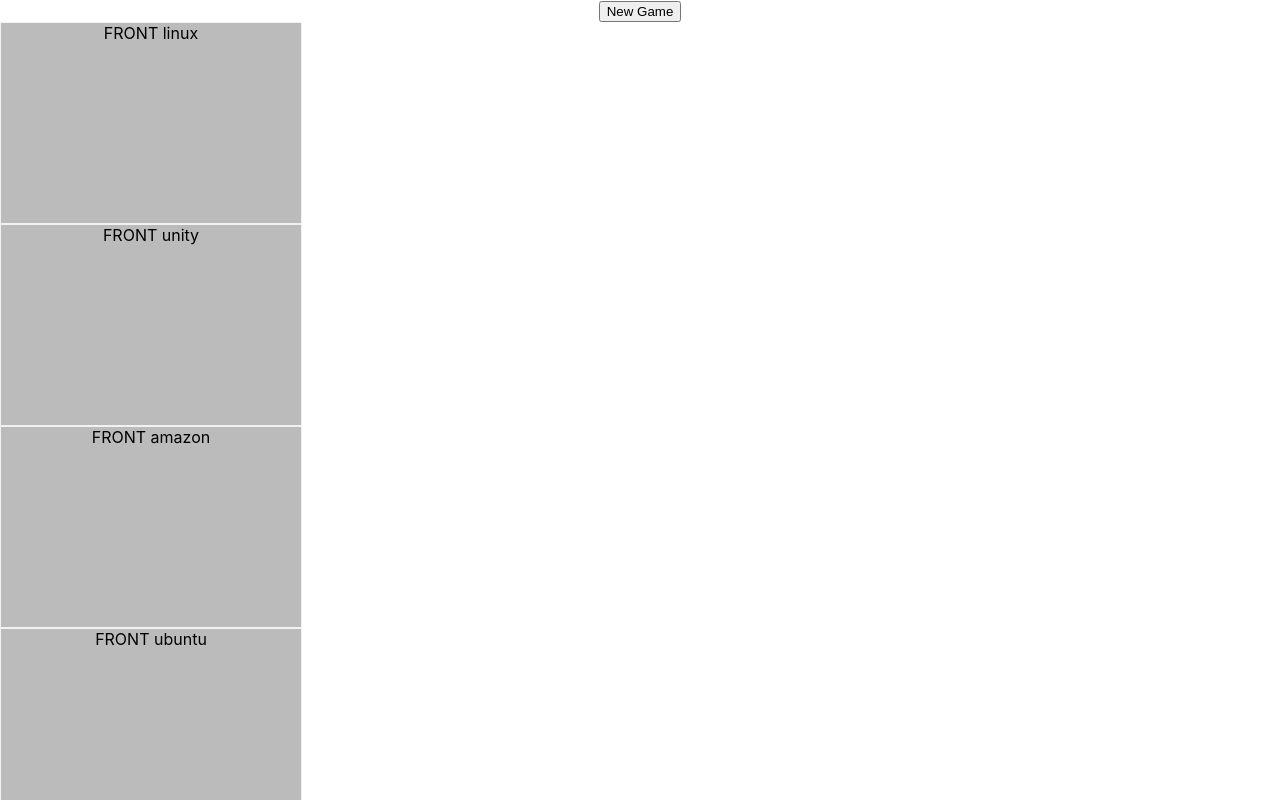
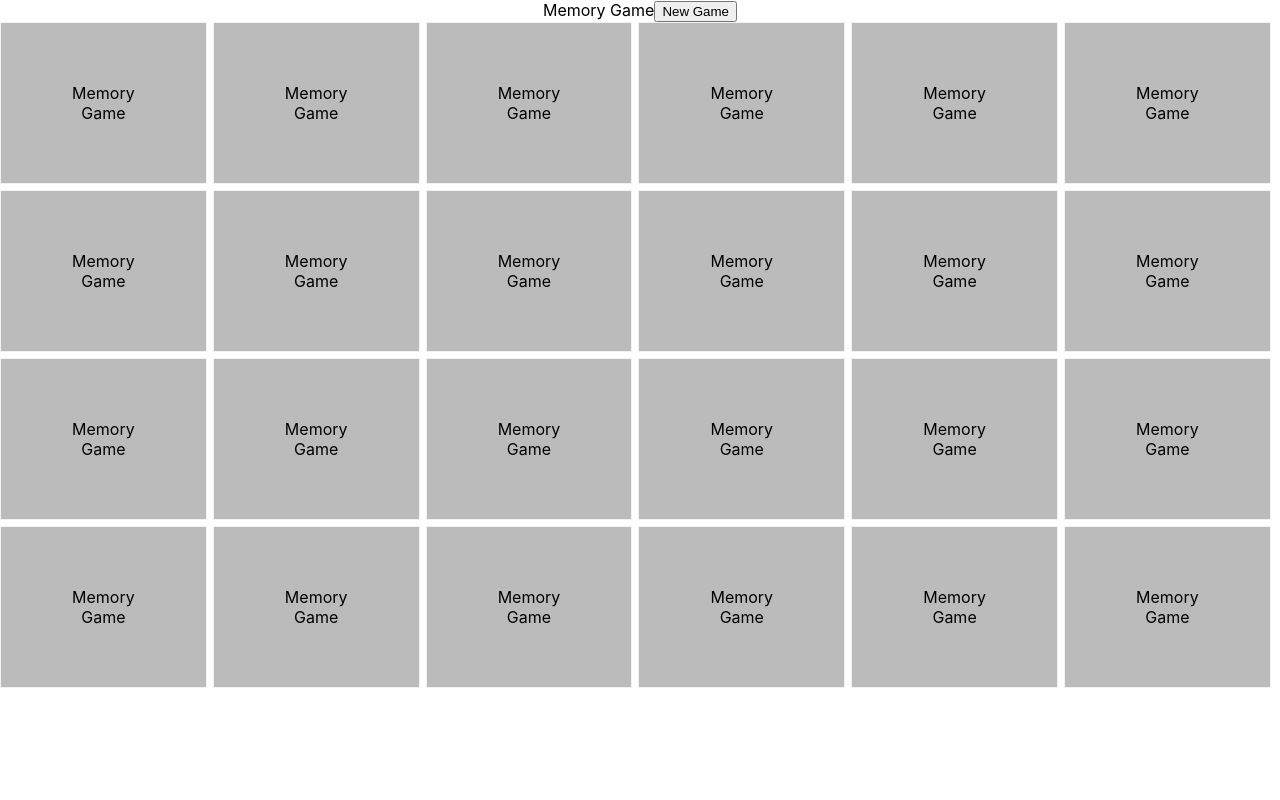
Before and after one commit to sehlceris/react-memory-game, a React (Create React App) app: page / in a window 1280 px wide. Shown: the top 800 px of the page. Built offline with nearby package versions, Linux system fonts and the light colour scheme.

Commit message:
add basic styling to cards

```diff
--- a/package.json
+++ b/package.json
@@ -4,6 +4,7 @@
   "private": true,
   "dependencies": {
     "@fortawesome/fontawesome-svg-core": "^1.2.32",
+    "@fortawesome/free-brands-svg-icons": "^5.15.1",
     "@fortawesome/free-solid-svg-icons": "^5.15.1",
     "@fortawesome/react-fontawesome": "^0.1.13",
     "@testing-library/jest-dom": "^5.11.6",
--- a/src/index.scss
+++ b/src/index.scss
@@ -1,5 +1,6 @@
 body {
   margin: 0;
+  box-sizing: border-box;
   font-family: -apple-system, BlinkMacSystemFont, 'Segoe UI', 'Roboto', 'Oxygen',
     'Ubuntu', 'Cantarell', 'Fira Sans', 'Droid Sans', 'Helvetica Neue',
     sans-serif;
--- a/src/index.tsx
+++ b/src/index.tsx
@@ -6,8 +6,14 @@
 import { Provider } from 'react-redux';
 import { createStore } from 'redux';
 import { rootReducer } from './store/root-reducer';
+import { library } from '@fortawesome/fontawesome-svg-core';
+import { fab } from '@fortawesome/free-brands-svg-icons';
 
+// initialize redux store
 const store = createStore(rootReducer);
+
+// initialize fontawesome
+library.add(fab);
 
 ReactDOM.render(
   <Provider store={store}>
--- a/src/memory-game/MemoryGame.scss
+++ b/src/memory-game/MemoryGame.scss
@@ -0,0 +1,25 @@
+.MemoryGame {
+  display: flex;
+  flex-direction: column;
+  justify-content: center;
+  align-items: stretch;
+
+  .memory-game-board {
+    flex: 0 1 80vh;
+    display: grid;
+    grid-row-gap: 0.5em;
+    grid-column-gap: 0.5em;
+    align-items: stretch;
+    justify-content: stretch;
+
+    @media screen and (orientation: portrait) {
+      grid-template-columns: repeat(4, 25%);
+      grid-template-rows: repeat(6, 16%);
+    }
+
+    @media screen and (orientation: landscape) {
+      grid-template-columns: repeat(6, 16%);
+      grid-template-rows: repeat(4, 25%);
+    }
+  }
+}
--- a/src/memory-game/MemoryGame.tsx
+++ b/src/memory-game/MemoryGame.tsx
@@ -36,6 +36,7 @@
         card={card}
         key={card.id}
         isFlipped={isFlipped}
+        isCheating={false}
         onClick={() => handleCardClick(card)}
       />
     );
@@ -43,7 +44,10 @@
 
   return (
     <div className="MemoryGame">
-      <button onClick={props.onNewGame}>New Game</button>
+      <div className="header">
+        <span>Memory Game</span>
+        <button onClick={props.onNewGame}>New Game</button>
+      </div>
       <div className="memory-game-board">{cards}</div>
     </div>
   );
--- a/src/memory-game/MemoryGameCard.scss
+++ b/src/memory-game/MemoryGameCard.scss
@@ -1,28 +1,45 @@
-// css is based from https://www.w3schools.com/howto/howto_css_flip_card.asp
+// flip card css is based from https://www.w3schools.com/howto/howto_css_flip_card.asp
 
-@keyframes cardMatched {
+@keyframes cardMatchedBack {
   0% {
     opacity: 1;
+    background-color: dodgerblue;
+  }
+  25% {
+    opacity: 1;
+    background-color: dodgerblue;
   }
   50% {
     opacity: 1;
+    background-color: rgb(71, 183, 106);
   }
   100% {
-    opacity: 0.1;
+    opacity: 0.3;
+    background-color: rgb(71, 183, 106);
   }
 }
 
 .MemoryGameCard {
   opacity: 1;
-  &.matched {
-    animation: cardMatched 1500ms forwards;
+  width: 100%;
+  height: 100%;
+
+  .icon {
+    font-size: 8em;
+  }
+
+  .flip-card-side {
+    display: flex;
+    flex-direction: column;
+    align-items: center;
+    justify-content: center;
   }
 
   /* The flip card container - set the width and height to whatever you want. We have added the border property to demonstrate that the flip itself goes out of the box on hover (remove perspective if you don't want the 3D effect */
   .flip-card {
+    width: 100%;
+    height: 100%;
     background-color: transparent;
-    width: 300px;
-    height: 200px;
     border: 1px solid #f1f1f1;
     perspective: 1000px; /* Remove this if you don't want the 3D effect */
   }
@@ -56,6 +73,11 @@
   .flip-card-front {
     background-color: #bbb;
     color: black;
+    transition: opacity 500ms ease-in;
+  }
+
+  &.matched .flip-card-front {
+    opacity: 0;
   }
 
   /* Style the back side */
@@ -64,4 +86,8 @@
     color: white;
     transform: rotateY(180deg);
   }
+
+  &.matched .flip-card-back {
+    animation: cardMatchedBack 2000ms forwards;
+  }
 }
--- a/src/memory-game/MemoryGameCard.tsx
+++ b/src/memory-game/MemoryGameCard.tsx
@@ -1,3 +1,4 @@
+import { FontAwesomeIcon } from '@fortawesome/react-fontawesome';
 import React from 'react';
 import { MemoryGameCardData } from './memory-game.interfaces';
 import './MemoryGameCard.scss';
@@ -5,6 +6,7 @@
 interface Props {
   card: MemoryGameCardData;
   isFlipped: boolean;
+  isCheating: boolean;
   onClick: () => void;
 }
 
@@ -17,8 +19,26 @@
     <div className={classNames} onClick={props.onClick}>
       <div className="flip-card">
         <div className="flip-card-inner">
-          <div className="flip-card-front">FRONT {props.card.symbol}</div>
-          <div className="flip-card-back">BACK {props.card.symbol}</div>
+          <div className="flip-card-side flip-card-front">
+            {props.isCheating ? (
+              <FontAwesomeIcon
+                className="icon"
+                icon={['fab', props.card.symbol]}
+              ></FontAwesomeIcon>
+            ) : (
+              <div className="card-back-logo">
+                Memory
+                <br />
+                Game
+              </div>
+            )}
+          </div>
+          <div className="flip-card-side flip-card-back">
+            <FontAwesomeIcon
+              className="icon"
+              icon={['fab', props.card.symbol]}
+            ></FontAwesomeIcon>
+          </div>
         </div>
       </div>
     </div>
--- a/src/memory-game/memory-game.constants.ts
+++ b/src/memory-game/memory-game.constants.ts
@@ -1,10 +1,12 @@
+import { IconName } from '@fortawesome/fontawesome-svg-core';
+
 export const MEMORY_GAME_SYMBOLS_COUNT = 12;
 
 /*
   there are 12 pairs of cards in each game
   these symbols correspond to brand icons at https://fontawesome.com/icons?d=gallery&m=free
  */
-export const memoryGameSymbols = Object.freeze([
+export const memoryGameSymbols: ReadonlyArray<IconName> = Object.freeze([
   '500px',
   'amazon',
   'android',
--- a/src/memory-game/memory-game.interfaces.ts
+++ b/src/memory-game/memory-game.interfaces.ts
@@ -1,5 +1,7 @@
+import { IconName } from '@fortawesome/fontawesome-svg-core';
+
 export interface MemoryGameCardData {
   id: string;
-  symbol: string;
+  symbol: IconName;
   isMatched: boolean;
 }
--- a/src/memory-game/memory-game.utilities.ts
+++ b/src/memory-game/memory-game.utilities.ts
@@ -39,6 +39,6 @@
 export const getRandomMemoryGameSymbols = () => {
   let symbols = [...memoryGameSymbols];
   symbols = shuffleArray(symbols);
-  symbols = symbols.slice(0, MEMORY_GAME_SYMBOLS_COUNT - 1);
+  symbols = symbols.slice(0, MEMORY_GAME_SYMBOLS_COUNT);
   return symbols;
 };
--- a/src/store/reducers/memory-game-reducer.ts
+++ b/src/store/reducers/memory-game-reducer.ts
@@ -30,7 +30,6 @@
         flippedCard2: null,
       };
     case ACTION_FLIP_CARD_UP:
-      console.log(`flip card up`);
       if (state.flippedCard1) {
         // flip over the second card, and mark if matched with first
 
```
Also changed, not shown: 1 other file (tests, documents, lock files or other folders).
